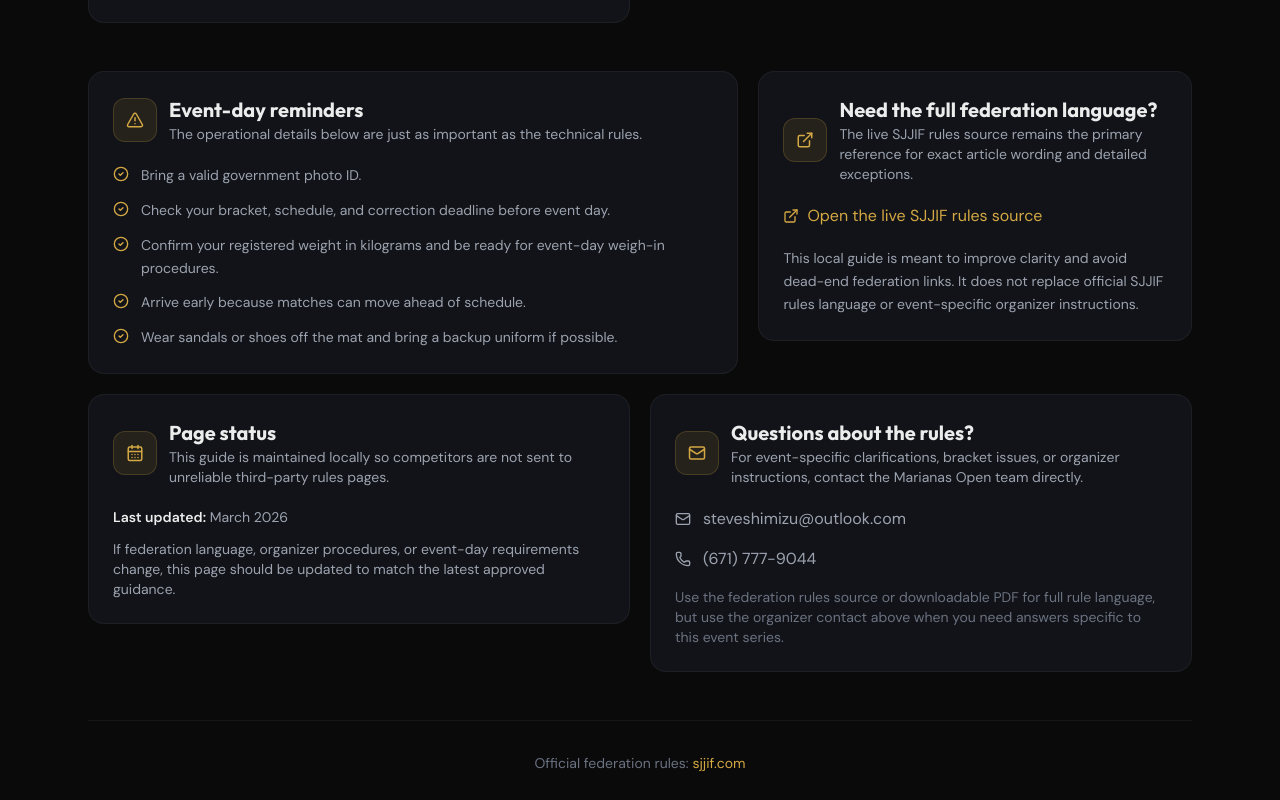
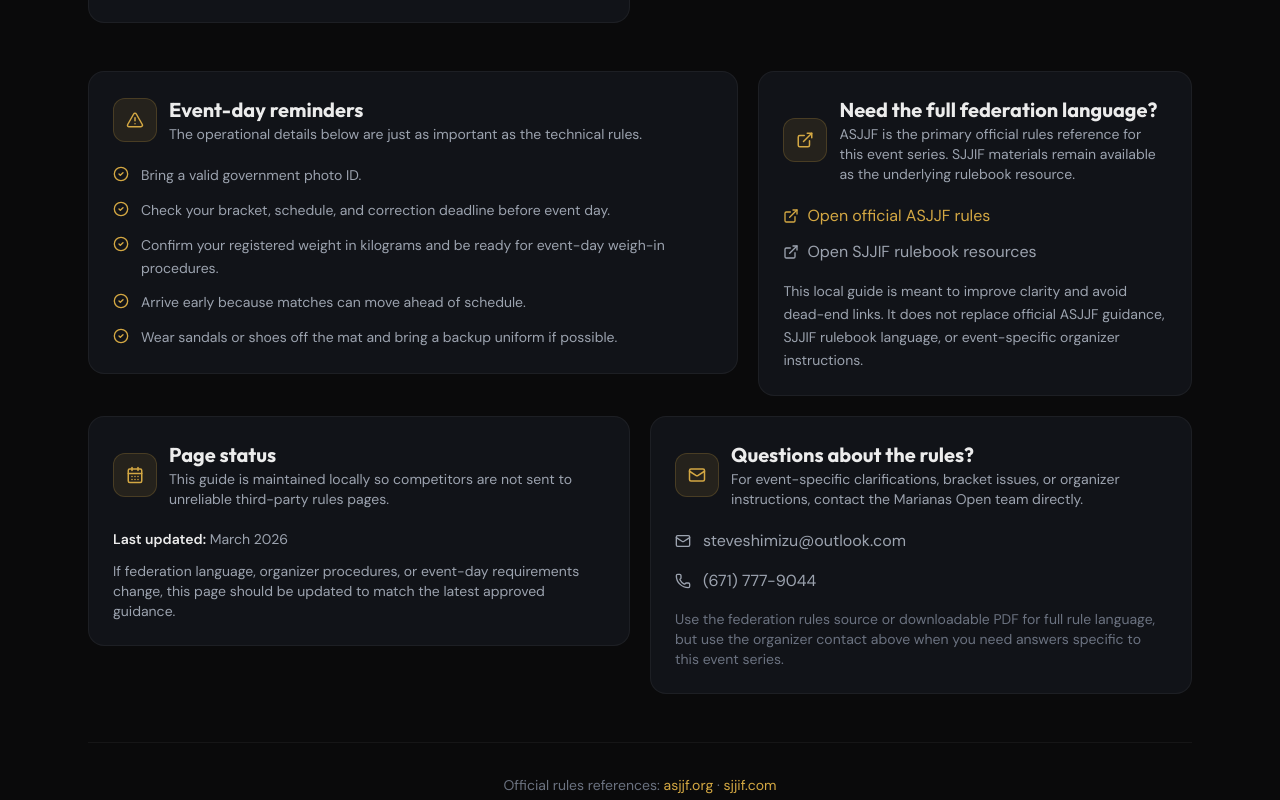
Before and after one commit to Shimizu-Technology/marianas-open, a React (Vite) app in the folder web/: page /rules in a window 1280 px wide. Shown: the part 1460-2260 px from the top of the page. Built offline with nearby package versions, Linux system fonts and the light colour scheme; no server answers.

Commit message:
rules: make ASJJF the primary official rules reference

```diff
--- a/web/src/pages/RulesPage.tsx
+++ b/web/src/pages/RulesPage.tsx
@@ -27,6 +27,7 @@ import ScrollReveal from '../components/ScrollReveal';
 const RULEBOOK_PDF_URL =
   import.meta.env.VITE_RULEBOOK_PDF_URL || '/files/2018-sjjif-rulebook.pdf';
 
+const ASJJF_RULES_URL = 'https://asjjf.org/main/rules?pagesType=RULE_BOOK';
 const SJJIF_RULES_URL = 'https://sjjif.com/publicPages/pages?pagesType=RULE_BOOK';
 const RULES_LAST_UPDATED = 'March 2026';
 
@@ -205,25 +206,36 @@ export default function RulesPage() {
                   </h2>
                   <p className="text-sm text-text-secondary">
                     {t(
-                      'rules.fullRulebookSubtitle',
-                      'The live SJJIF rules source remains the primary reference for exact article wording and detailed exceptions.'
+                      'rules.fullRulebookSubtitleV2',
+                      'ASJJF is the primary official rules reference for this event series. SJJIF materials remain available as the underlying rulebook resource.'
                     )}
                   </p>
                 </div>
               </div>
+              <div className="flex flex-col gap-3">
                 <a
-                href={SJJIF_RULES_URL}
+                  href={ASJJF_RULES_URL}
                   target="_blank"
                   rel="noopener noreferrer"
                   className="inline-flex items-center gap-2 text-gold-500 hover:underline"
                 >
                   <ExternalLink size={16} />
-                {t('rules.officialSourceLinkText', 'Open the live SJJIF rules source')}
+                  {t('rules.officialSourceLinkTextV2', 'Open official ASJJF rules')}
                 </a>
+                <a
+                  href={SJJIF_RULES_URL}
+                  target="_blank"
+                  rel="noopener noreferrer"
+                  className="inline-flex items-center gap-2 text-text-secondary hover:text-gold-500 transition-colors"
+                >
+                  <ExternalLink size={16} />
+                  {t('rules.secondarySourceLinkText', 'Open SJJIF rulebook resources')}
+                </a>
+              </div>
               <p className="text-sm text-text-secondary leading-relaxed mt-4">
                 {t(
-                  'rules.footerNote',
-                  'This local guide is meant to improve clarity and avoid dead-end federation links. It does not replace official SJJIF rules language or event-specific organizer instructions.'
+                  'rules.footerNoteV2',
+                  'This local guide is meant to improve clarity and avoid dead-end links. It does not replace official ASJJF guidance, SJJIF rulebook language, or event-specific organizer instructions.'
                 )}
               </p>
             </section>
@@ -313,7 +325,16 @@ export default function RulesPage() {
         <ScrollReveal delay={0.4}>
           <div className="border-t border-white/5 pt-8 mt-12">
             <p className="text-text-muted text-sm text-center">
-              {t('rules.footerCta', 'Official federation rules:')}{' '}
+              {t('rules.footerCtaV2', 'Official rules references:')}{' '}
+              <a
+                href={ASJJF_RULES_URL}
+                target="_blank"
+                rel="noopener noreferrer"
+                className="text-gold-500 hover:underline"
+              >
+                asjjf.org
+              </a>
+              {' · '}
               <a
                 href={SJJIF_RULES_URL}
                 target="_blank"
```
Lines whose indentation alone changed are shown as unchanged.
